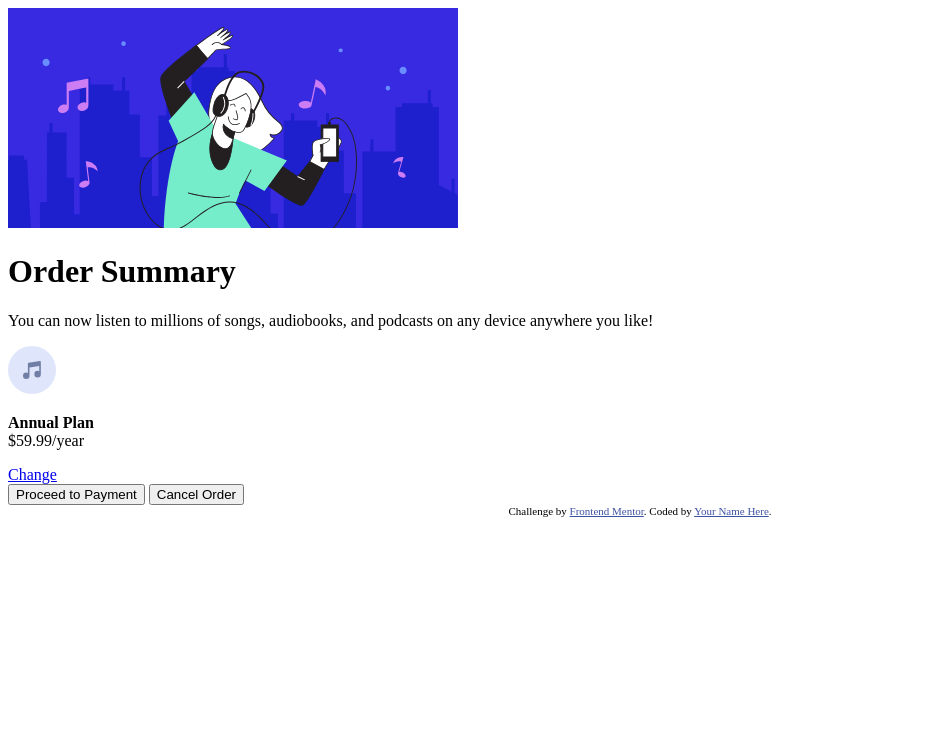
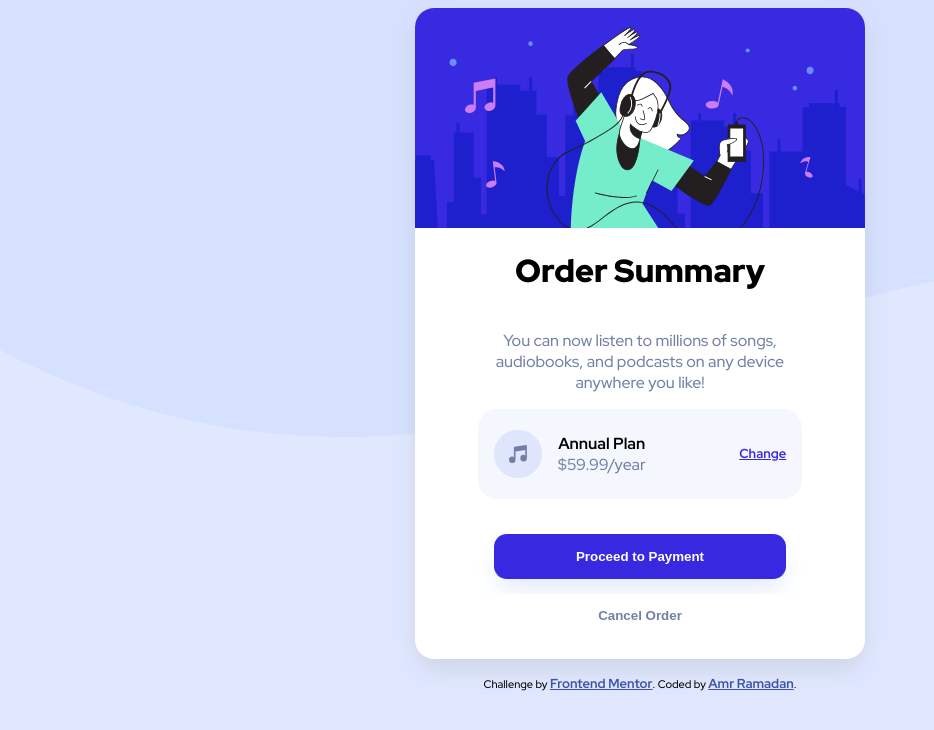
Before and after one commit to amramadan/OrderSummaryCard, a website: page index.html in a window 1280 px wide. Shown: the whole page, without its empty margins (0-934 px from the left). Drawn offline with Linux system fonts and the light colour scheme.

Commit message:
Link CSS to index.html

```diff
--- a/index.html
+++ b/index.html
@@ -2,13 +2,13 @@
 <html lang="en">
 <head>
   <meta charset="UTF-8">
-  <meta name="viewport" content="width=device-width, initial-scale=1.0"> <!-- displays site properly based on user's device -->
+  <meta name="viewport" content="width=device-width, initial-scale=1.0">
 
   <link rel="icon" type="image/png" sizes="32x32" href="./images/favicon-32x32.png">
   <link rel="preconnect" href="https://fonts.googleapis.com">
   <link rel="preconnect" href="https://fonts.gstatic.com" crossorigin>
   <link href="https://fonts.googleapis.com/css2?family=Red+Hat+Display:wght@500;700;900&display=swap" rel="stylesheet">
-  <link rel="stylesheet" type="text/css" href="./index.css">
+  <link rel="stylesheet" type="text/css" href="./styles.css">
 
   <title>Frontend Mentor | Order summary card</title>
 
@@ -22,7 +22,7 @@
 
   <main>
       <div class="card">
-      <img src="images/illustration-hero.svg">
+      <img src="./images/illustration-hero.svg">
 
       <div class="card-content">
         <h1>Order Summary</h1>
@@ -53,7 +53,7 @@
   <footer>
     <div class="attribution">
       Challenge by <a href="https://www.frontendmentor.io?ref=challenge" target="_blank">Frontend Mentor</a>.
-      Coded by <a href="#">Your Name Here</a>.
+      Coded by <a href="https://github.com/amramadan/">Amr Ramadan</a>.
     </div>
   </footer>
 </body>
```
